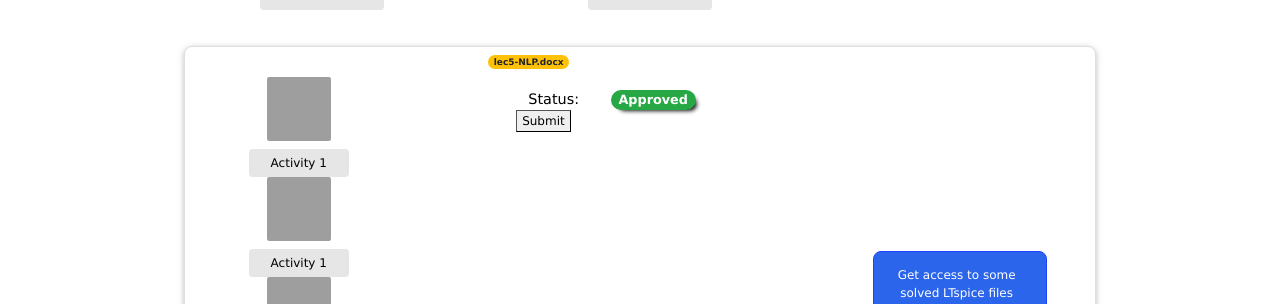
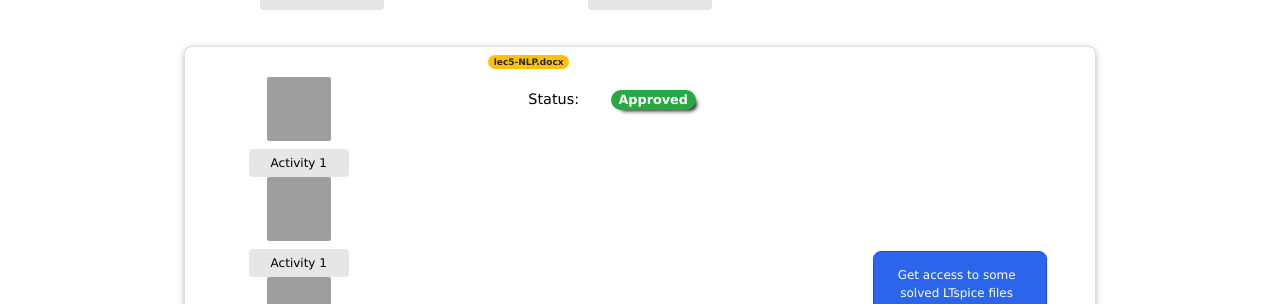
Before and after one commit to yrd123/tbcomp, a Django app: template templates/documents.html in a window 1280 px wide. Shown: the part 378-682 px from the top of the page. Run offline with Django 3.2, Linux system fonts and the light colour scheme; the template is opened without the code that fills it: values that come from a table or form of the project are taken from there, others are empty; data comes from the database, SQL or seed files in the repository; some libraries are stand-ins or nearby versions; grey boxes are pictures that could not be loaded.

```diff
--- a/templates/documents.html
+++ b/templates/documents.html
@@ -171,7 +171,6 @@
                                                                     {{ upload.status }}
                                                                 </span>
                                                             </div>
-                                                            <button class="submitButton" type="submit">Submit</button>
                                                         </div>
                                                     </div>
                                                     <!-- upload setion ends-->
```
